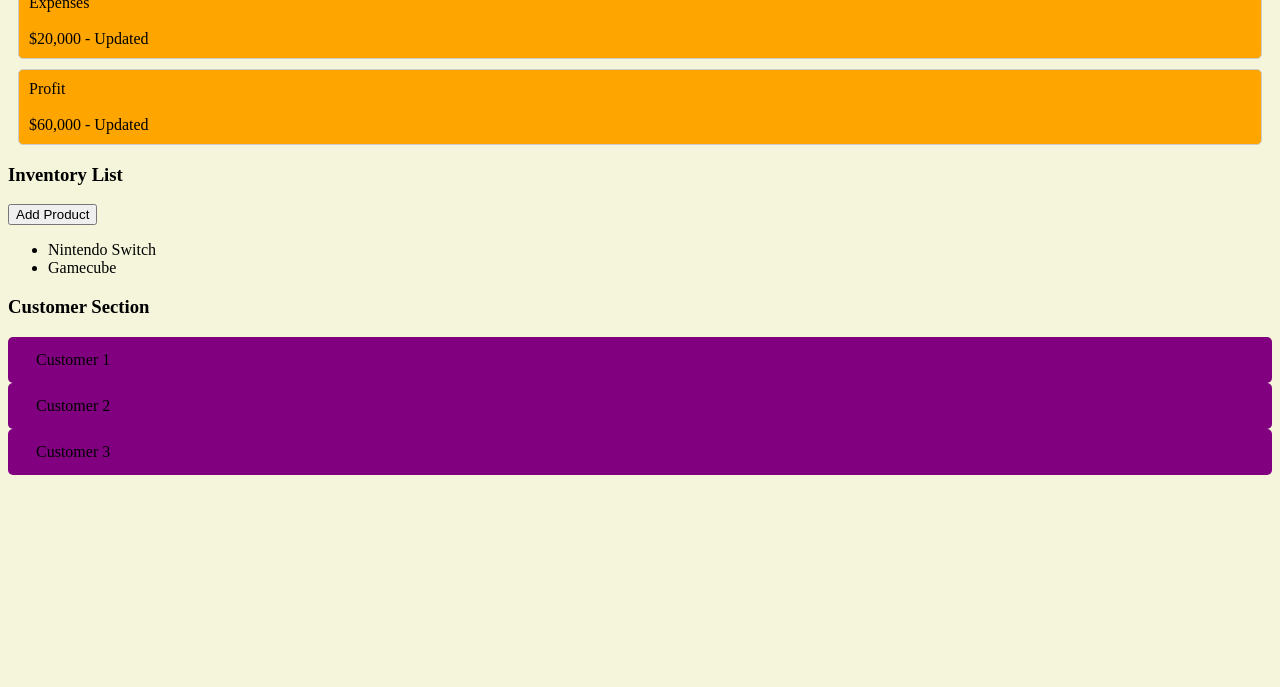
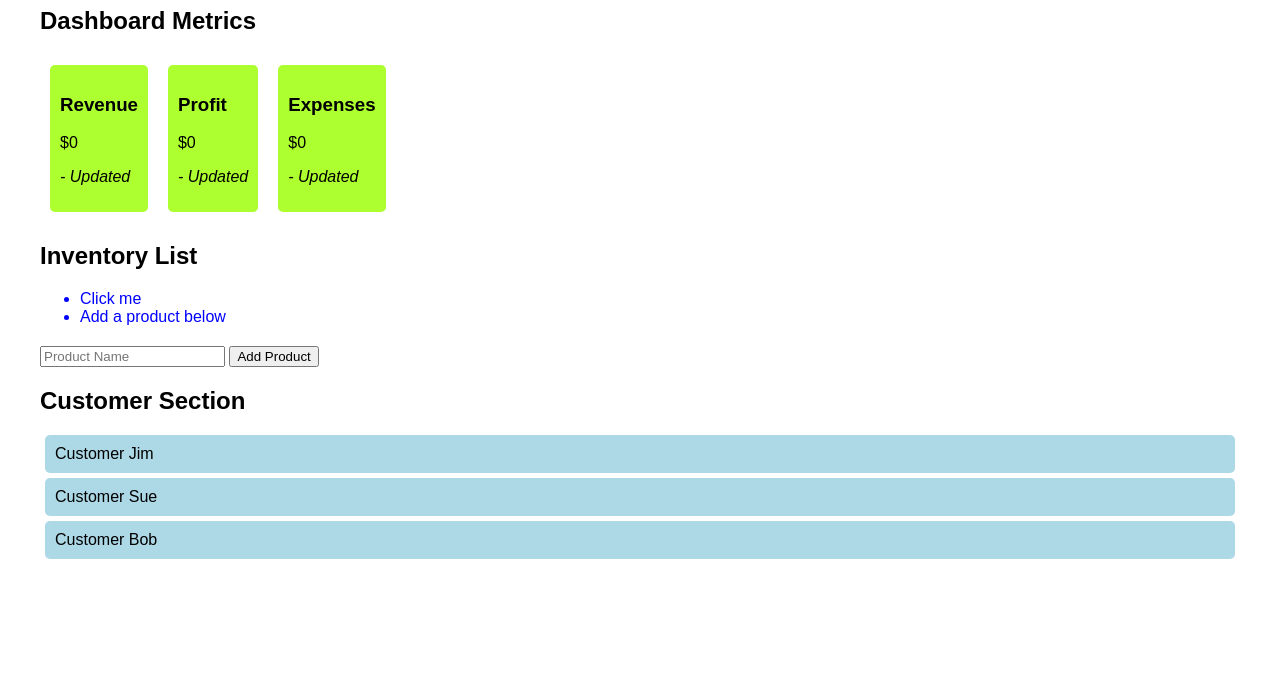
Before and after one commit to vworn/Coding-Challenge--12, a plain HTML site: page index.html in a window 1280 px wide. Shown: the part 113-800 px from the top of the page. Drawn offline with Linux system fonts and the light colour scheme.

Commit message:
Re did all of my HTML and JS because it wouldnt work

```diff
--- a/cc_12.js
+++ b/cc_12.js
@@ -1,78 +1,74 @@
-// task 1
-const dashboardId = document.getElementById("dashboard"); // id
-const dashboardQuery = document.querySelector("#dashboard"); // querySelector
+//Task 1 - Created Revenue Metric Card
+const dashboard = document.getElementById("dashboard"); //Use both document.getElementById
+const dashboardSelector = document.querySelector('#dashboard'); //and document.querySelector to select the dashboard container.
 
-// creating div element
-const revenueCard = document.createElement("div"); // div element
+function createMetricCard(id, title, initvalue) { //Making card creation repeatable through a function
+    let card = document.createElement("div"); //Create a new <div> element using createElement to represent the metric card.
+    card.setAttribute("class","metric-card"); //Use setAttribute to assign a class (e.g., "metric-card")
+    card.setAttribute("id",id); //and an id (e.g., "revenueCard") to the new element.
+    card.innerHTML = `<h3>${title}</h3><p>$${initvalue}</p>`; //Populate the card with a title ("Revenue") and a placeholder value (e.g., "$0").
+    dashboard.appendChild(card); //Append the new metric card to the dashboard container using appendChild.
+};
 
-// setting attributes
-revenueCard.setAttribute("class", "metric-card"); // class atr
-revenueCard.setAttribute("id", "revenue-card"); // id atr
+createMetricCard("revenueCard", "Revenue", 0); //Invoking our createMetricCard() for the Revenue Card
 
-// popluating the card
-revenueCard.innerHTML = `
-    <h3>Revenue</h3>
-    <p>$0</p>
-  `;
+//Task 2 - Updated Metric Cards via Array Conversion
+createMetricCard("profitCard", "Profit", 0); //Repeating this process
+createMetricCard("expensesCard", "Expenses", 0); //"Your dashboard now includes multiple metric cards (e.g., Revenue, Profit, Expenses)."
 
-// appending new card
-dashboardId.appendChild(revenueCard);
+const metricCardList = document.querySelectorAll(".metric-card"); //Use document.querySelectorAll to select all elements with the class "metric-card".
+const metricCardArray = Array.from(metricCardList); //Convert the resulting NodeList into an array (using Array.from).
 
-// task 2
-const metricCards = document.querySelectorAll(".metric-card");
-
-// converting it into an array
-const metricCardsArray = [...metricCards];
-
-// updating each cards inner text
-metricCardsArray.forEach(card => {
-  card.innerText += ' - Updated';
-  card.style.backgroundColor = 'orange'; // Adding a background color
+metricCardArray.forEach(card => { //Use an array method such as .forEach()
+    card.innerHTML += "<p><i> - Updated</i></p>"; //to update each card’s inner text
+    card.style.backgroundColor = "greenyellow"; //or to modify their styles.
 });
 
-// task 3
-function addProductItem(productName) {
-  const inventoryList = document.getElementById("inventoryList");
-  const newProductItem = document.createElement("li");
+//Task 3 - Implemented Dynamic Inventory List
+const inventoryList = document.getElementById("inventoryList");
 
-  newProductItem.setAttribute("class", "product-item");
-  newProductItem.setAttribute("data-product", productName);
-  newProductItem.innerText = productName;
-
-  // adding a click event to removes items when selected
-  newProductItem.addEventListener("click", () => {
-    removeProductItem(newProductItem);
-  });
-
-  inventoryList.appendChild(newProductItem);
+function addInventoryItem(product) { //Write a function that creates a...
+    let newLi = document.createElement("li"); //new <li> element representing a product
+    newLi.setAttribute("class","product-item"); //Use setAttribute to add a class (e.g., "product-item")
+    newLi.setAttribute("dataset",product); //or a custom data attribute to the <li>.
+    newLi.addEventListener("click", () => {removeInventoryItem(newLi)}); //Adding an event listener to call removeInventoryItem function when clicked
+    newLi.textContent = product; //Filling in text content from product
+    inventoryList.appendChild(newLi); //Append the new product item to the inventory list using appendChild.
 };
 
-// function for removing roduct items
-function removeProductItem(item) {
-  const inventoryList = document.getElementById("inventoryList");
-  inventoryList.removeChild(item);
+addInventoryItem("Click me"); //Testing addInventoryItem
+addInventoryItem("Add a product below"); //Testing addInventoryItem
+
+let productForm = document.getElementById('productForm');
+let error = document.getElementById('error');
+
+productForm.addEventListener('submit', (event) => { //Adding an event listener for a click of the submit button
+    let productName = document.getElementById('productName').value; //Storing the content of the productName text input
+    if (productName.trim() === '') { //Checking if the input is empty
+        error.textContent = 'Product name is required'; //Error message
+        event.preventDefault(); // Prevent form submission
+    } else {
+        error.textContent = '';
+        addInventoryItem(productName); //Calling addInventoryItem()
+        event.preventDefault(); // Prevent form submission
+    }
+});
+
+function removeInventoryItem(item) { //Write a seperate function that removes a specific <li> when it is clicked
+    inventoryList.removeChild(item); //Use removeChild within the inventory list to remove the clicked item.
 };
 
-// added event listener to "add product" button
-document.getElementById("addProductButton").addEventListener("click", () => {
-  addProductItem("New Product");
-})
-//adding products as examples
-addProductItem("Nintendo Switch");
-addProductItem("Gamecube");
+//Task 4 - Demonstrated Event Bubbling in Customer Section
+const customerCards = document.querySelectorAll(".customer-card"); //using querySelectorAll to select all elements with the class customer cards
+const customerSection = document.getElementById("customerSection"); //using getElementById to get the parent container
 
-// task 4
-const customerSection = document.getElementById("customerSection");
-// adding a click event listener
-customerSection.addEventListener("click", () => {
-  console.log("Has been selected");
+customerCards.forEach(card => { //Looping through customerCards array
+    card.addEventListener("click", (event) => { //Attach click event listeners to each customer card.
+        console.log(`User clicked ${event.target.textContent}`); //In the customer card's click event handler, log a message
+        event.stopPropagation(); //call stopPropagation() so that the parent's event handler does not trigger
+    });
 });
 
-const customerCards = document.querySelectorAll(".customer-card");
-customerCards.forEach((card) => {
-  card.style.backgroundColor = "purple";
-  card.addEventListener("click", (event) => {
-    console.log("Has been selected");
-    event.stopPropagation();
-  });
+customerSection.addEventListener("click", () => { //Attach click event listener to the parent container card.
+    console.log(`User clicked customerSection`); //Logs a message
 });
--- a/index.html
+++ b/index.html
@@ -3,60 +3,63 @@
 <head>
     <meta charset="UTF-8">
     <meta name="viewport" content="width=device-width, initial-scale=1.0">
-    <title>Coding Challenge 12</title>
+    <title>Interactive Business Dashboard</title>
     <style>
         body {
-            background-color: beige;
+            font-family: Arial, sans-serif;
+            margin: 20px;
+            padding: 20px;
+        }
+        .metric-card {
+            padding: 10px;
+            margin: 10px;
+            background-color: lightgray;
+            border-radius: 5px;
+            display: inline-block;
+        }
+        .product-item {
+            cursor: pointer;
+            color: blue;
         }
         .customer-card {
-            border: 1px;
+            padding: 10px;
+            margin: 5px;
+            background-color: lightblue;
             border-radius: 5px;
-            background-color: aqua;
-            color: black;
-            padding: 14px 28px;
-            font-size: 16px;
             cursor: pointer;
         }
-        .customer-card:hover {
-            background-color: antiquewhite;
-        }
-        .metric-card {
-            border: 1px solid #ccc;
-            border-radius: 5px;
-            padding:  10px;
-            margin: 10px;
-            background-color: white;
+        #dashboard, #inventoryList, #customerSection {
+            margin-bottom: 20px;
         }
     </style>
 </head>
 <body>
-</body>
-<!-- task 1 -->
-<!-- dashboard display -->
-<div id="dashboard"></div>
 
-<!-- task 2 -->
-<div class="metric-card">
-   <h3>Expenses</h3>
-   <p>$20,000</p>
-</div>
-<div class="metric-card">
-   <h3>Profit</h3>
-   <p>$60,000</p>
-</div>
-<!-- task 3 -->
- <h3>Inventory List</h3>
- <button id="addProductButton">Add Product</button>
- <ul id="inventoryList"></ul>
+    <h1>Interactive Business Dashboard</h1>
 
- <!-- task 4 -->
-  <h3>Customer Section</h3>
-  <div id="customerSection">
-    <div class="customer-card">Customer 1</div>
-    <div class="customer-card">Customer 2</div>
-    <div class="customer-card">Customer 3</div>
-</div>
+    <!-- Dashboard Metrics Section -->
+    <h2>Dashboard Metrics</h2>
+    <div id="dashboard"></div>
 
-<script src="cc_12.js"></script>
+    <!-- Inventory List Section -->
+    <h2>Inventory List</h2>
+    <ul id="inventoryList"></ul>
+    <form id="productForm">
+        <input type="text" id="productName" placeholder="Product Name" required>
+        <button type="submit">Add Product</button>
+        <div id="error"></div>
+    </form>
+
+    <!-- Customer Section -->
+    <h2>Customer Section</h2>
+    <div id="customerSection">
+        <div class="customer-card">Customer Jim</div>
+        <div class="customer-card">Customer Sue</div>
+        <div class="customer-card">Customer Bob</div>
+    </div>
+
+    <!-- Link to JavaScript File -->
+    <script src="cc_12.js"></script>
+
 </body>
 </html>
```
